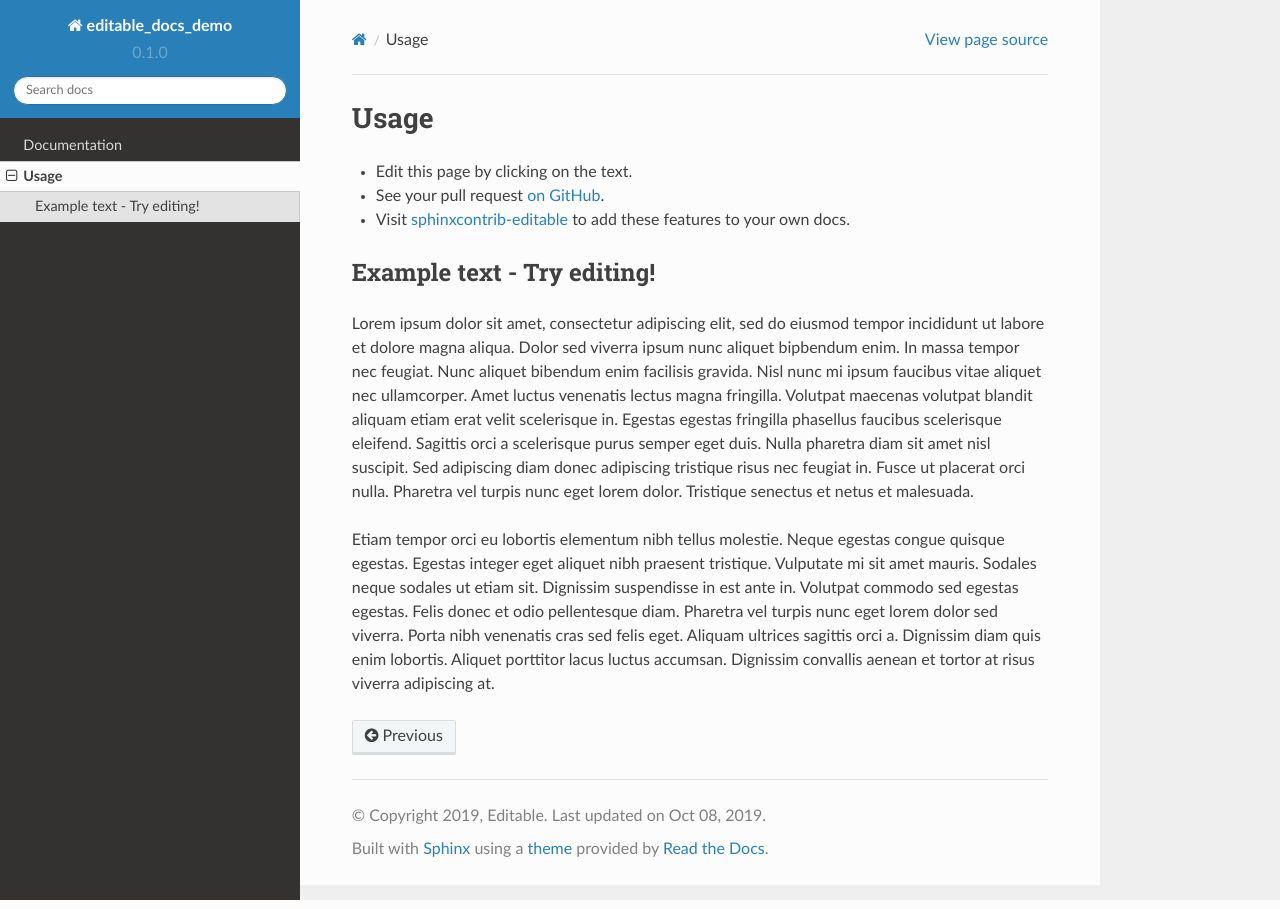
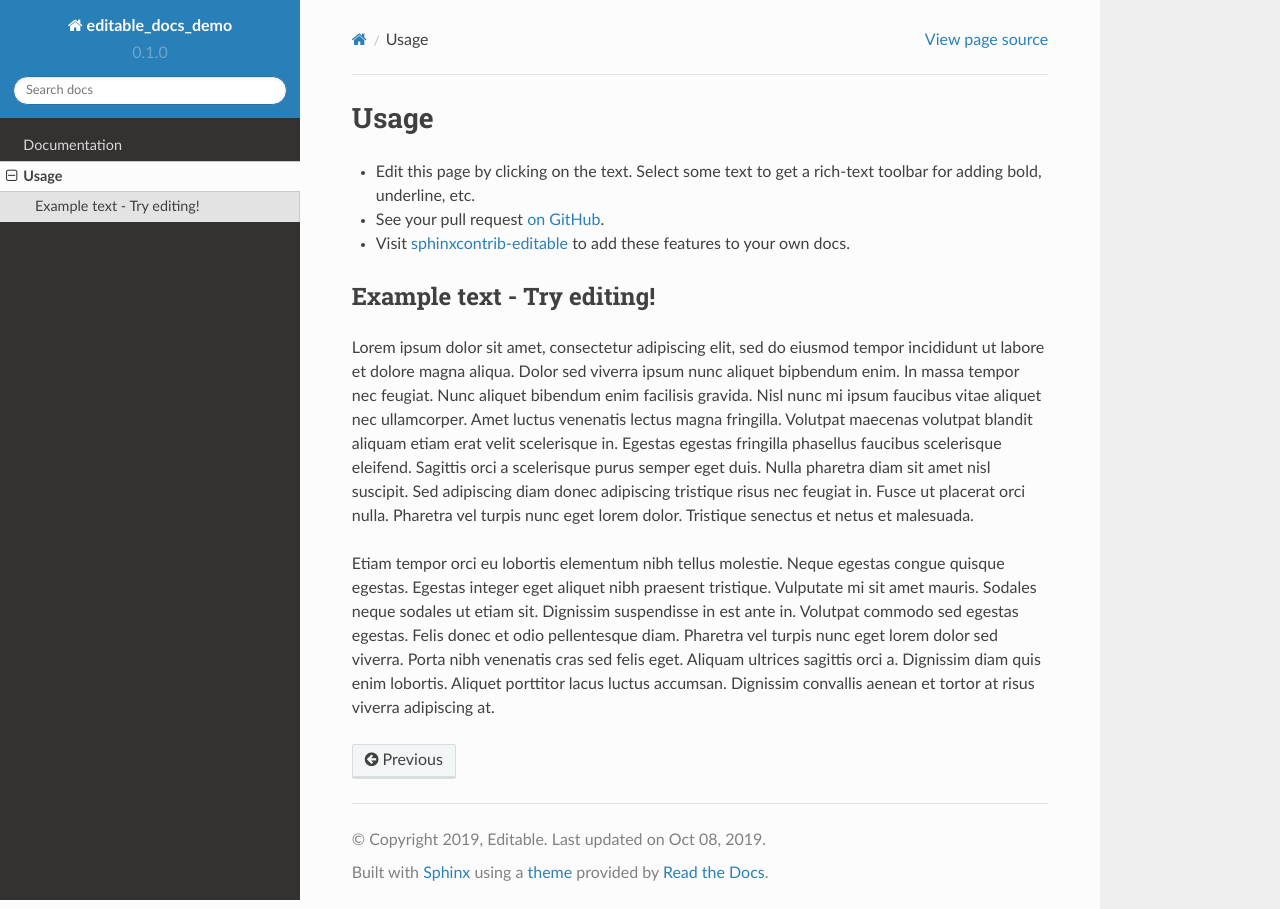
Before and after one commit to interdoc-edit-bot/editable-docs-demo, a Sphinx documentation site: the page built from docs/usage.rst, in a window 1280 px wide. Built offline with Sphinx 7.4.7 and the Read the Docs theme 2.0.0, drawn with Linux system fonts in a browser that asks for light colours.

Commit message:
Explain rich text

```diff
--- a/docs/usage.rst
+++ b/docs/usage.rst
@@ -2,7 +2,8 @@
 Usage
 =====
 
-* Edit this page by clicking on the text.
+* Edit this page by clicking on the text. Select some text to get a rich-text toolbar for
+  adding bold, underline, etc.
 * See your pull request `on GitHub
   <https://github.com/orange-aardvark/editable-docs-demo/pulls>`__.
 * Visit `sphinxcontrib-editable <https://github.com/metatooling/sphinxcontrib-editable>`__ to add these features to your own docs.
```
